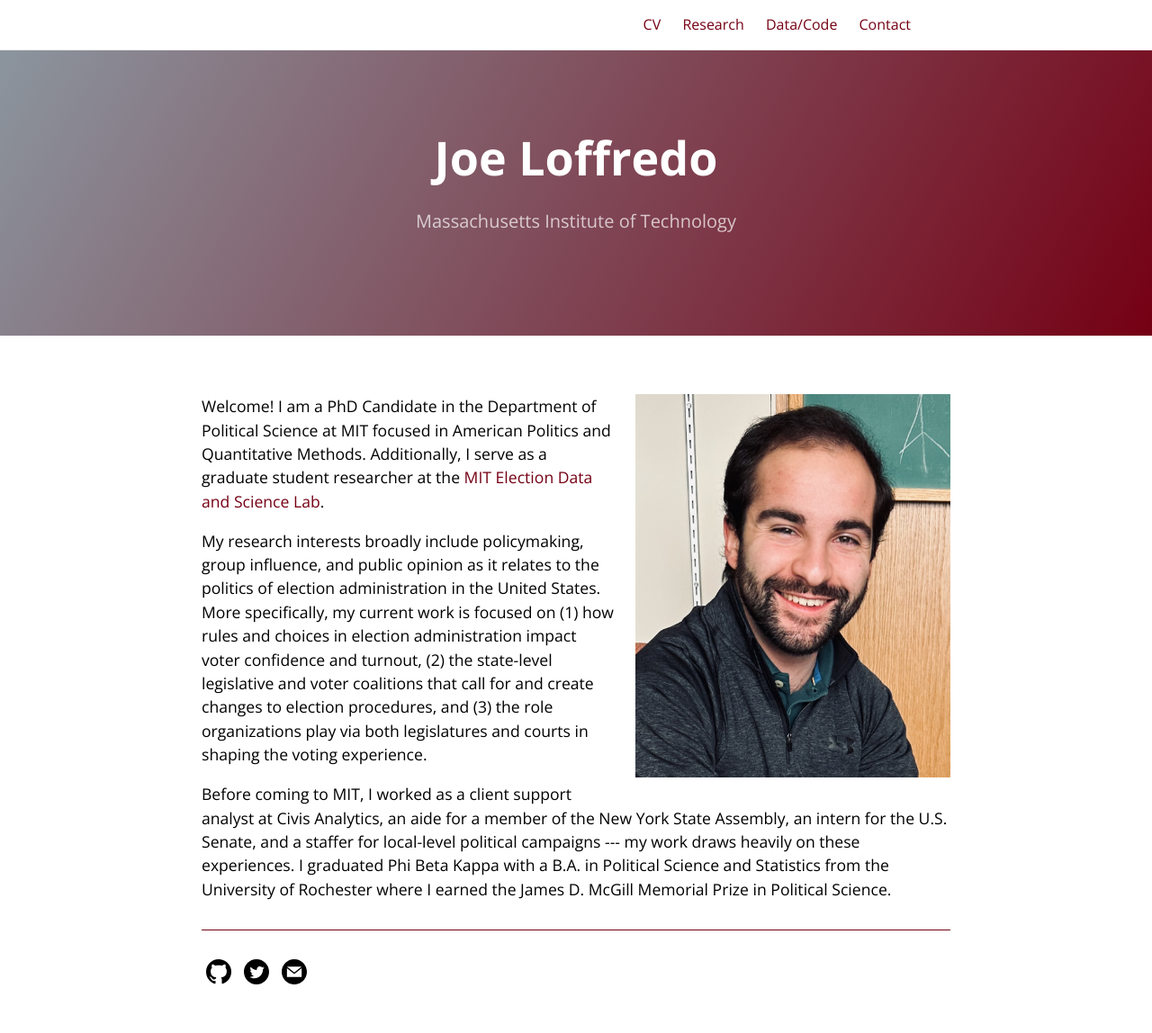
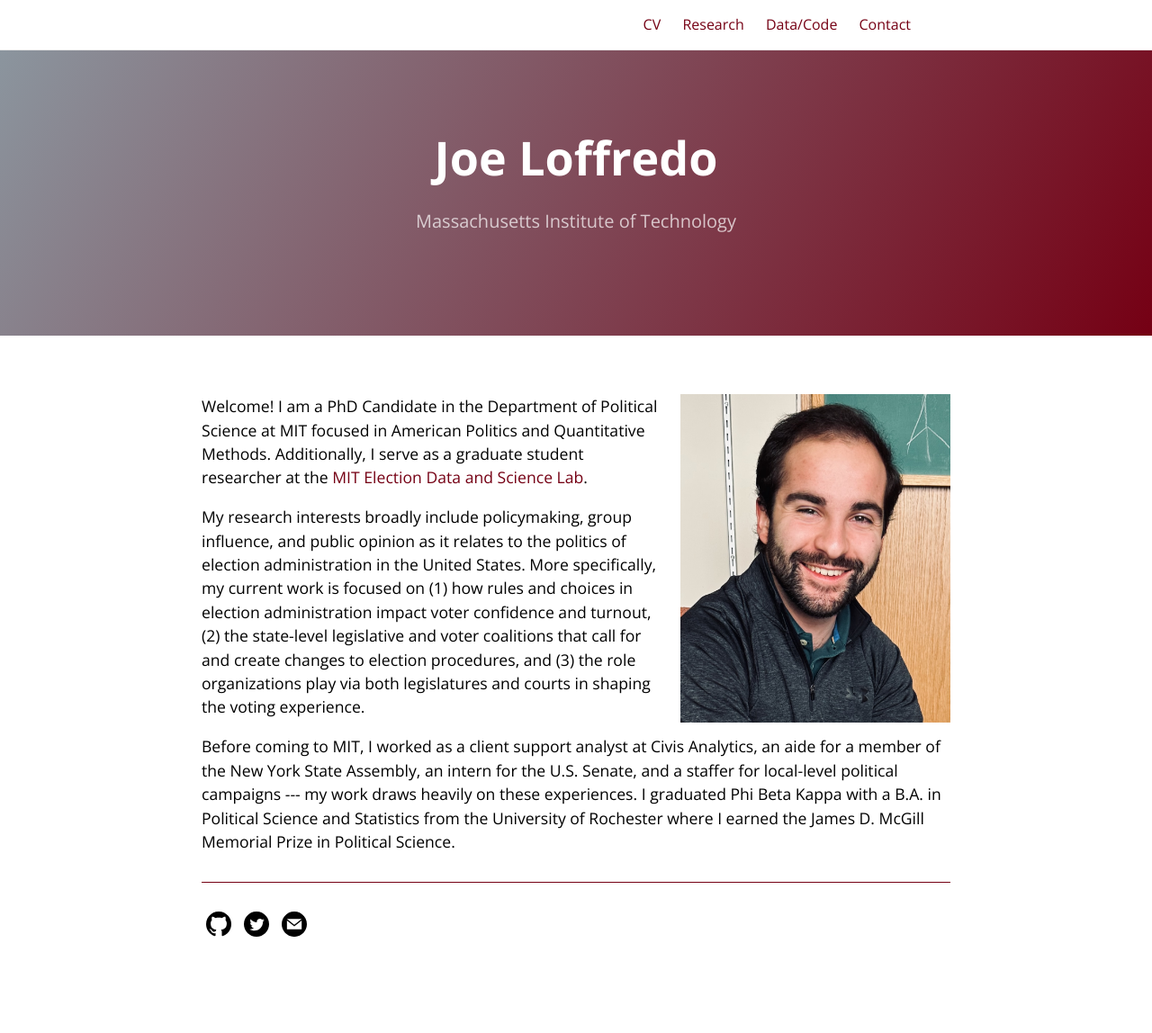
Before and after one commit to jloffredo2/jloffredo2.github.io, a Jekyll site: the page built from index.md, in a window 1280 px wide. Shown: the whole page at 90% size. Built offline with Jekyll 4.4.1, drawn with Linux system fonts in a browser that asks for light colours; after the commit the page ends 1095 px from its top, so only the background shows below that.

Commit message:
shrink pic

```diff
--- a/index.md
+++ b/index.md
@@ -4,7 +4,7 @@ layout: home
 ---
 
 <div style="float: right; margin-left: 20px;">
-  <img width="350" src="profile.jpeg" id="profile">
+  <img width="300" src="profile.jpeg" id="profile">
 </div>
 
 <p>Welcome! I am a PhD Candidate in the Department of Political Science at MIT focused in American Politics and Quantitative Methods. Additionally, I serve as a graduate student researcher at the <a href="https://electionlab.mit.edu">MIT Election Data and Science Lab</a>.</p>
```
